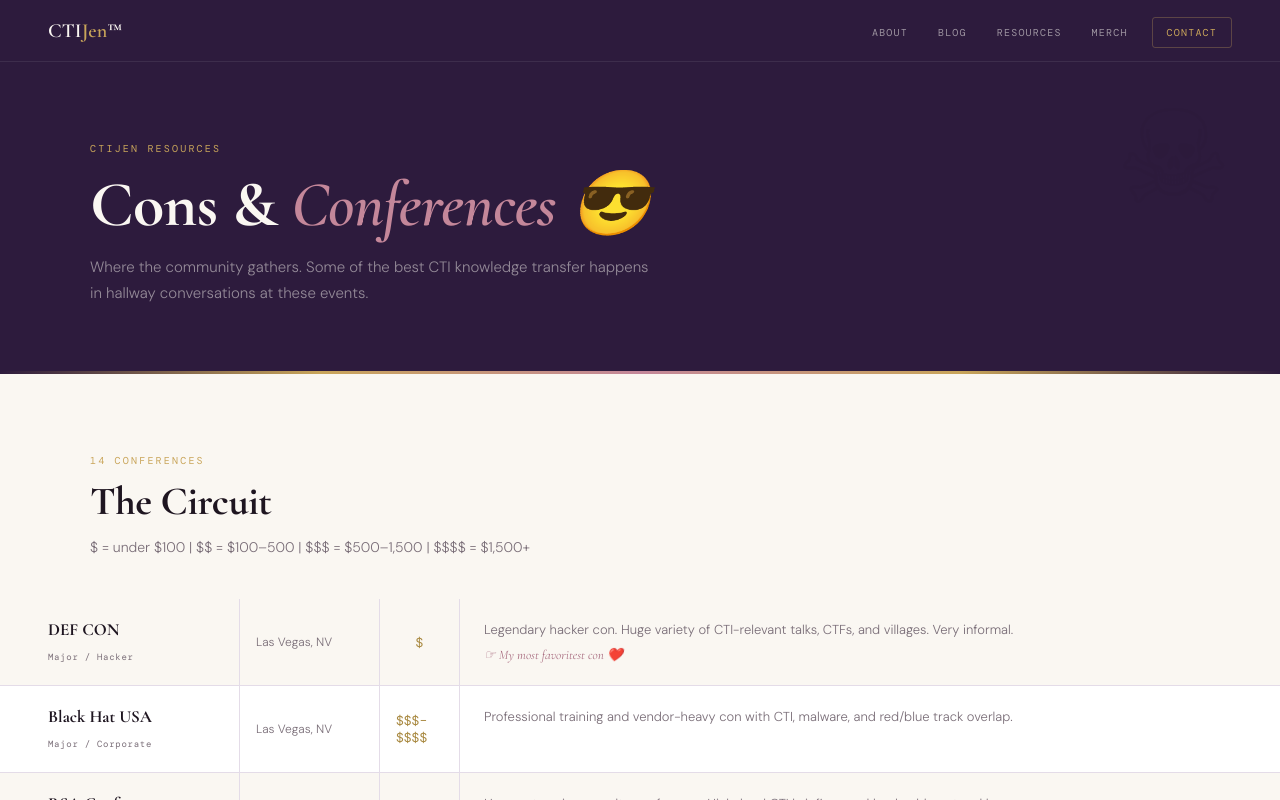
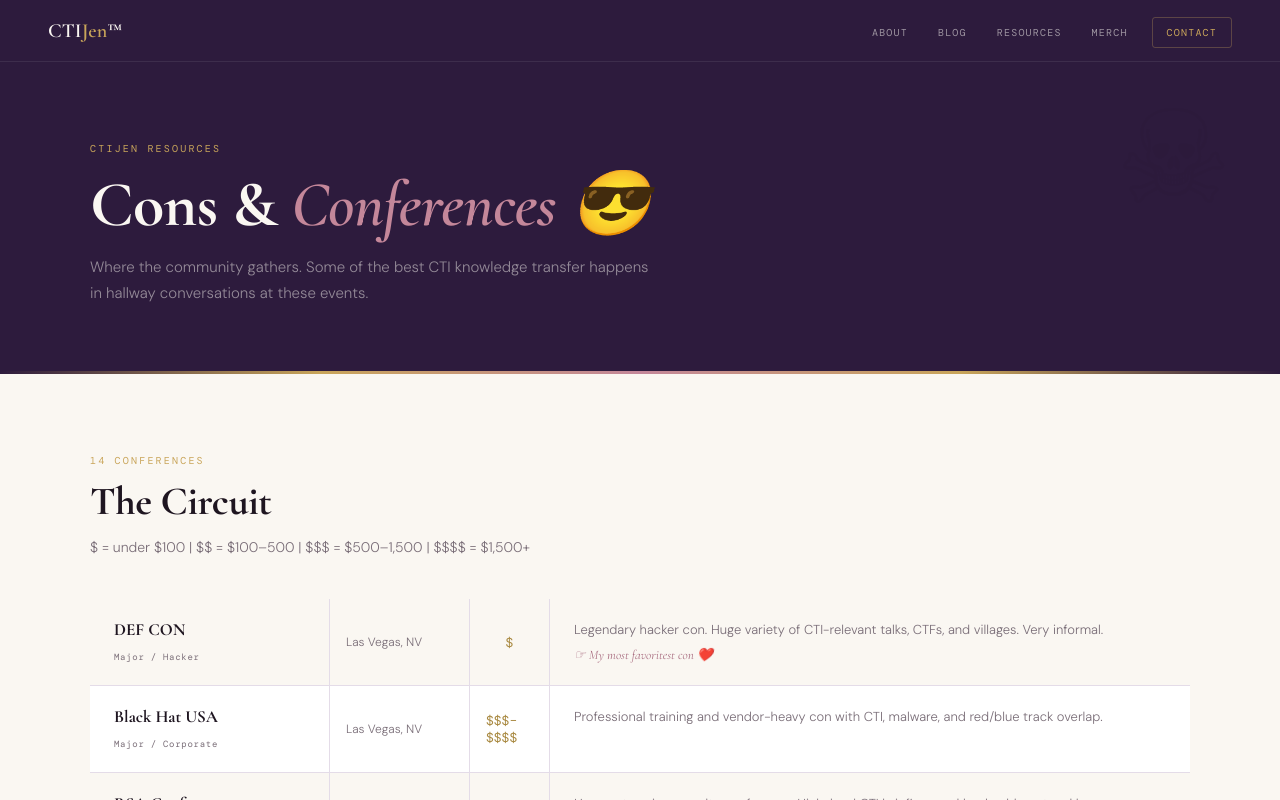
Before and after one commit to CTIJen/ctijen-site, a Next.js app: page /conferences in a window 1280 px wide. Shown: the top 800 px of the page. Built offline with nearby package versions, Linux system fonts and the light colour scheme.

Commit message:
Fixed a lot of centering on Resource pages

```diff
--- a/src/app/conferences/page.tsx
+++ b/src/app/conferences/page.tsx
@@ -29,10 +29,9 @@
       />
       <GradientRule />
       <section style={{ padding: '80px 0', background: 'var(--cream)' }}>
-        <div style={{ padding: '0 48px', marginBottom: '40px' }}>
-          <PageContainer>
+        <PageContainer>
+          <div style={{ marginBottom: '40px' }}>
             <SectionHeader number={`${cons.length} conferences`} title="The Circuit" desc="$ = under $100  |  $$ = $100–500  |  $$$ = $500–1,500  |  $$$$ = $1,500+" />
-          </PageContainer>
         </div>
         <div style={{ display: 'flex', flexDirection: 'column' }}>
           {cons.map((con, i) => (
@@ -44,7 +43,7 @@
             }}
             onMouseEnter={e => (e.currentTarget as HTMLElement).style.background = '#fff'}
             onMouseLeave={e => (e.currentTarget as HTMLElement).style.background = i % 2 === 0 ? 'var(--cream)' : 'var(--warm-white)'}>
-              <div style={{ padding: '20px 24px 20px 48px', borderRight: '1px solid var(--border)' }}>
+              <div style={{ padding: '20px 24px', borderRight: '1px solid var(--border)' }}>
                 <a href={con.href} target="_blank" rel="noopener noreferrer" style={{ fontFamily: "'Cormorant Garamond', serif", fontSize: '17px', fontWeight: 700, color: 'var(--ink)', textDecoration: 'none', display: 'block', marginBottom: '4px' }}>{con.name}</a>
                 <span style={{ fontFamily: "'DM Mono', monospace", fontSize: '9px', color: 'var(--mid)', letterSpacing: '0.08em' }}>{con.type}</span>
               </div>
@@ -61,6 +60,7 @@
             </div>
           ))}
         </div>
+        </PageContainer>
       </section>
       <ClosingNote text="Missing a con that should be here? Especially looking to add more regional and diversity-focused events." linkText="Suggest a con →" linkHref="/#contact" />
     </>
--- a/src/app/faqs/page.tsx
+++ b/src/app/faqs/page.tsx
@@ -30,7 +30,7 @@
     <>
       <PageHero eyebrow="CTIJen Resources" title="Frequently Asked" titleEm="Questions" desc="The questions Jen gets asked most often, answered honestly." />
       <GradientRule />
-      <section style={{ padding: '80px 48px', background: 'var(--cream)' }}>
+      <section style={{ padding: '80px 0', background: 'var(--cream)' }}>
         <PageContainer>
           <div style={{ maxWidth: '760px', display: 'flex', flexDirection: 'column', gap: '2px' }}>
             {faqs.map((faq, i) => (
--- a/src/app/mentorship/page.tsx
+++ b/src/app/mentorship/page.tsx
@@ -21,7 +21,7 @@
           <div style={{ display: 'flex', flexDirection: 'column', gap: '12px' }}>
             {orgs.map((org, i) => (
               <div key={i} style={{ background: 'var(--warm-white)', border: '1px solid var(--border)', borderRadius: '5px', padding: '28px' }}>
-                <div style={{ display: 'grid', gridTemplateColumns: '1fr auto', gap: '16px', marginBottom: '12px' }}>
+                <div style={{ display: 'flex', justifyContent: 'space-between', alignItems: 'flex-start', gap: '16px', marginBottom: '12px' }}>
                   <div>
                     <a href={org.href} target="_blank" rel="noopener noreferrer" style={{ fontFamily: "'Cormorant Garamond', serif", fontSize: '20px', fontWeight: 700, color: 'var(--ink)', textDecoration: 'none', display: 'block', marginBottom: '4px' }}>{org.name}</a>
                     <span style={{ fontFamily: "'DM Mono', monospace", fontSize: '10px', color: 'var(--gold-dim)', letterSpacing: '0.06em' }}>{org.format}</span>
--- a/src/app/threat-actors/page.tsx
+++ b/src/app/threat-actors/page.tsx
@@ -6,7 +6,7 @@
     <>
       <PageHero eyebrow="CTIJen Resources" title="Cyber Threat" titleEm="Actors" desc="Know your adversaries. Jen doesn't like to reinvent the wheel, and on this one, she doesn't have to." />
       <GradientRule />
-      <section style={{ padding: '80px 48px', background: 'var(--cream)' }}>
+      <section style={{ padding: '80px 0', background: 'var(--cream)' }}>
         <PageContainer>
           <div style={{ maxWidth: '760px' }}>
             <SectionHeader number="The best resource" title="ETDA Threat Actor Database" />
```
Also changed, not shown: 2 other files (tests, documents, lock files or other folders).
